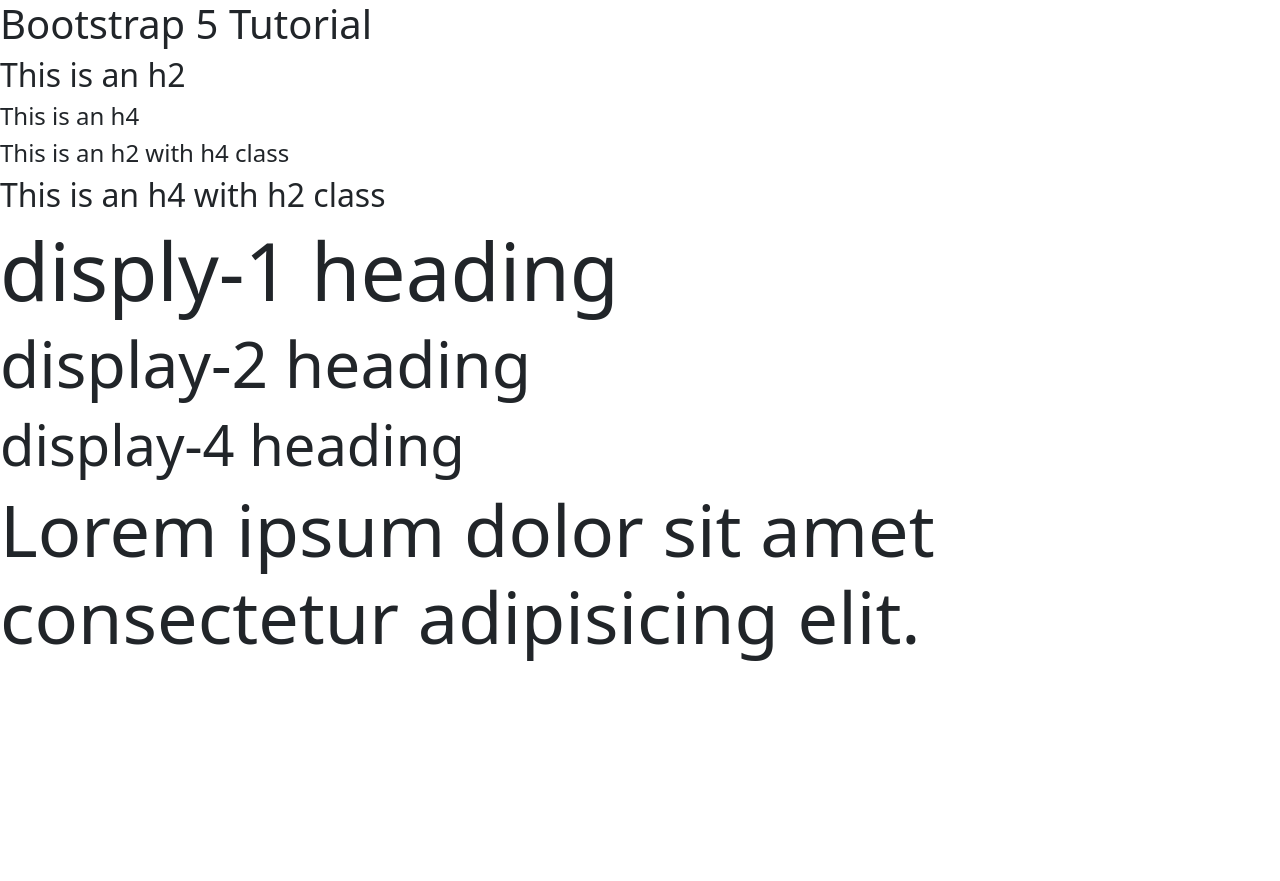
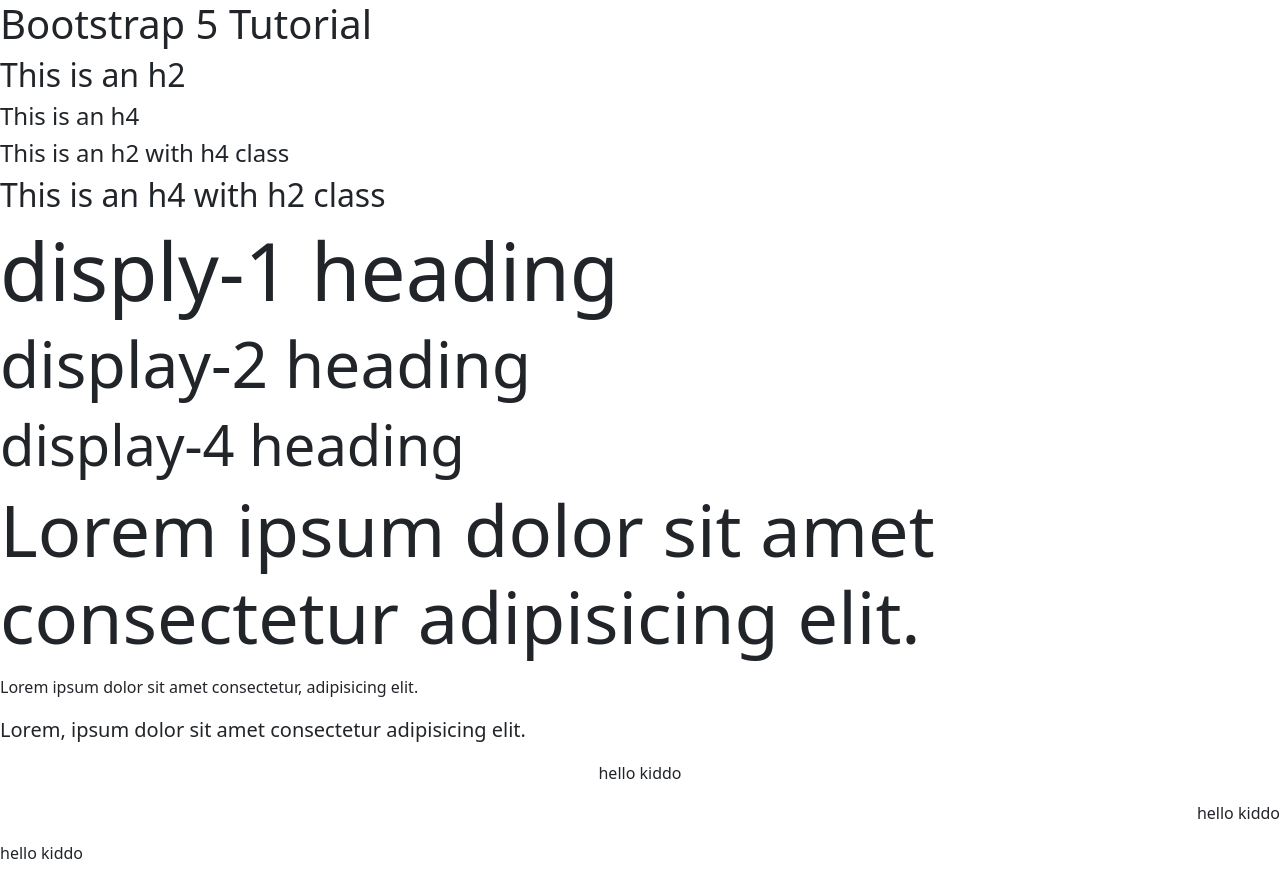
Before and after one commit to JhndaCoder/Learning-Bootstrap, a plain HTML site: page index.html in a window 1280 px wide. Before the commit the page ends 800 px from the top, so only its background shows below. Drawn offline with nearby package versions, Linux system fonts and the light colour scheme.

Commit message:
text lead & alignment

```diff
--- a/index.html
+++ b/index.html
@@ -27,6 +27,14 @@
     <h1 class="display-4">display-4 heading</h1>
     <p class="display-2">Lorem ipsum dolor sit amet consectetur adipisicing elit.</p>
 
+    <!-- Lead text & alignment -->
+
+    <p>Lorem ipsum dolor sit amet consectetur, adipisicing elit.</p>
+    <p class="lead">Lorem, ipsum dolor sit amet consectetur adipisicing elit.</p>
+
+    <p class="text-center">hello kiddo</p>
+    <p class="text-end">hello kiddo</p>
+    <p class="text-start">hello kiddo</p>
 
 
     <!-- Bootstrap JS bundle -->
```
